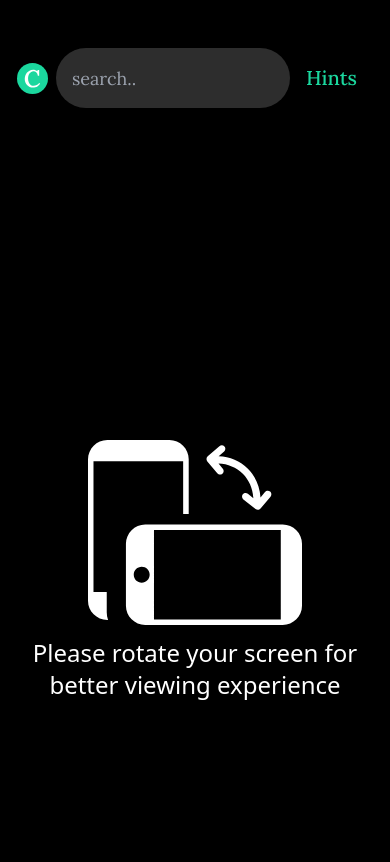
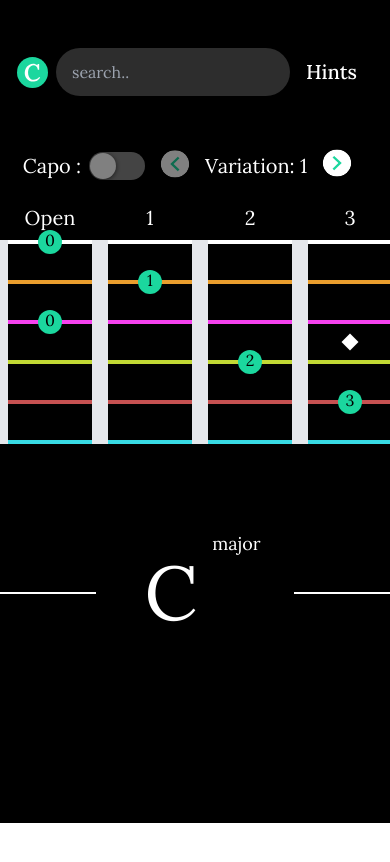
Before and after one commit to sharmamayank221/diachords, a Next.js app: page /chords/cmajor in a window 390 px wide. Shown: the top 862 px of the page. Built offline with nearby package versions, Linux system fonts and the light colour scheme.

Commit message:
make mobile design better

```diff
--- a/src/components/ChordName.tsx
+++ b/src/components/ChordName.tsx
@@ -10,13 +10,13 @@ interface IChordName {
 export default function ChordName({ singleDatafromDynamicPage }: IChordName) {
   return (
     <>
-      <div className="flex items-center justify-center font-Lora ">
+      <div className="flex items-center justify-center font-Lora mb-[30%]">
         <div className="line1 h-[2px] w-[309px] bg-white"></div>
         <div className="relative ml-12 mr-24 py-14">
-          <h2 className="text-[100px] text-white">
+          <h2 className="text-[76px] md:text-[100px] text-white">
             {singleDatafromDynamicPage?.key}
           </h2>
-          <h2 className="absolute right-[-63px] top-[50px] text-[24px] text-white">
+          <h2 className="absolute right-[-63px] top-[50px] text-lg md:text-[24px] text-white">
             {singleDatafromDynamicPage?.suffix}
           </h2>
         </div>
--- a/src/components/Fret.tsx
+++ b/src/components/Fret.tsx
@@ -54,31 +54,31 @@ export default function Fret({
 
   return (
     <div className="flex flex-col items-center">
-      <p className="text-white text-center pb-2 text-2xl font-Lora">
+      <p className="text-white text-center pb-2 text-xl md:text-2xl font-Lora">
         {fretIndex === 0
           ? "Open"
           : baseFret && fretIndex && baseFret - 1 + fretIndex}
       </p>
       <div
-        className={`b-1  h-[284px] w-[120px] relative b-[#FFF] border-r-8 border-l-8 border-collapse`}
+        className={`b-1  h-[204px] md:h-[284px] w-[100px] md:w-[120px] relative b-[#FFF] border-r-8 border-l-8 border-collapse`}
         id={`${fretIndex}`}
       >
         {StringsWithMatchedFingerNumbersOfAGivenChord?.map((stirng: any) => {
           return (
             <>
               <div
-                className={`w-[103px] mb-[52px] h-1 relative`}
+                className={`w-[84px] md:w-[103px] mb-9 md:mb-[52px] h-1 relative`}
                 id={`string-${stirng.stringNum}`}
                 key={stirng.stringNum}
                 style={{ background: `${stirng.color}` }}
               >
                 <div
-                  className={`absolute left-[50%] top-[50%] translate-x-[-50%] translate-y-[-50%]  h-[32px] w-[32px] rounded-full bg-[${
+                  className={`absolute left-[50%] top-[50%] translate-x-[-50%] translate-y-[-50%] h-6 w-6 md:h-[32px] md:w-[32px] rounded-full bg-[${
                     stirng.fretNum !== undefined ? "#1BD79E" : ""
                   }]`}
                 >
                   {stirng.fretNum !== undefined && (
-                    <h3 className="mt-[-2px] flex items-center justify-center font-Lora text-2xl text-black">
+                    <h3 className="mt-[-2px] flex items-center justify-center font-Lora text-base md:text-2xl text-black">
                       {stirng?.fingerNum}
                     </h3>
                   )}
--- a/src/components/Guitar.tsx
+++ b/src/components/Guitar.tsx
@@ -123,9 +123,51 @@ export default function Guitar({ data }: IGuitar) {
 
   return (
     <>
-      <div className="relative w-full h-full pt-14 flex items-center container mx-auto">
-        <div className="">
-          <div className="frets flex z-20 -mt-2 relative overflow-x-scroll h-[400px] w-[600px] sm:w-[700px] md:w-[1000px] lg:w-[1536px] overflow-y-hidden">
+      <div className="positions flex items-center justify-center w-full container mx-auto md:hidden mb-4">
+        <label className="text-white font-Lora text-xl md:text-3xl flex items-center">
+          <h4>Capo : {""}</h4>
+          <Switch
+            onChange={handleChange}
+            checked={checked as boolean}
+            className="react-switch ml-2"
+            disabled={!hasCapo as boolean}
+            boxShadow="0px 1px 5px rgba(0, 0, 0, 0.6)"
+            activeBoxShadow="0px 0px 1px 10px rgba(0, 0, 0, 0.2)"
+            uncheckedIcon={false}
+            checkedIcon={false}
+            onColor="#FFF"
+          />
+        </label>
+        <button
+          onClick={handlePrevPosition}
+          className="cursor-pointer"
+          disabled={PreviousButtonDisabled}
+        >
+          <Image
+            src="/arrowRight.svg"
+            alt="next"
+            width={80}
+            height={80}
+            className={`rotate-180 origin-center w-[60px] h-[60px] md:w-[80px] md:[80px] ${
+              PreviousButtonDisabled ? "opacity-50" : "opacity-100"
+            }`}
+          />
+        </button>
+        <h2 className="text-white text-center font-Lora text-xl md:text-3xl">
+          Variation: {position + 1}
+        </h2>
+
+        <button
+          onClick={hanldeNextPosition}
+          className={`-mt-[10px] cursor-pointer w-[60px] h-[60px] md:w-[80px] md:[80px] ${
+            NextButtonDisabled ? "opacity-50" : "opacity-100"
+          }`}
+          disabled={NextButtonDisabled}
+        >
+          <Image src="/arrowRight.svg" alt="next" width={80} height={80} />
+        </button>
+      </div>
+      <div className="frets flex z-20 -mt-2 relative overflow-x-scroll h-[276px] md:h-[400px] w-[600px] sm:w-[700px] md:w-[1000px] lg:w-[1536px] overflow-y-hidden">
         {fretObjects.map((fret, idx) => {
           return (
             <Fret
@@ -141,8 +183,9 @@ export default function Guitar({ data }: IGuitar) {
           );
         })}
       </div>
-
-          <div className="positions flex items-center justify-start lg:justify-center w-full container mx-auto">
+      <div className="relative w-full h-full md:pt-14 flex items-center container mx-auto">
+        <div className="">
+          <div className="positions hidden items-center justify-start lg:justify-center w-full container mx-auto md:flex ">
             <label className="text-white font-Lora text-xl md:text-3xl flex items-center">
               Capo : {""}
               <Switch
--- a/src/components/Header.tsx
+++ b/src/components/Header.tsx
@@ -34,7 +34,7 @@ export default function Header() {
             <button
               type="button"
               onClick={openModal}
-              className="rounded-md bg-black font-Lora bg-opacity-20 px-4 py-2 text-xl md:text-2xl font-medium text-[#1BD79E] hover:bg-opacity-30 focus:outline-none focus-visible:ring-2 focus-visible:ring-white focus-visible:ring-opacity-75"
+              className="rounded-md bg-black font-Lora bg-opacity-20 px-4 py-2 text-xl md:text-2xl font-medium text-white hover:bg-opacity-30 focus:outline-none focus-visible:ring-2 focus-visible:ring-white focus-visible:ring-opacity-75"
             >
               Hints
             </button>
--- a/src/components/Layout.tsx
+++ b/src/components/Layout.tsx
@@ -7,18 +7,7 @@ export default function Layout({ children }: any) {
   return (
     <div>
       <Header />
-      <main style={{ backgroundColor: "#000" }} className="sm:block hidden">
-        {children}
-      </main>
-
-      <div className="h-screen bg-black flex flex-col items-center justify-center sm:hidden">
-        <div className="relative w-[214px] h-[185px]">
-          <Image src="/rotate.svg" alt="rotate-screen" fill />
-        </div>
-        <span className="text-white text-center text-2xl pt-3">
-          Please rotate your screen for better viewing experience
-        </span>
-      </div>
+      <main style={{ backgroundColor: "#000" }}>{children}</main>
       <Footer />
     </div>
   );
--- a/src/components/SearchBar.tsx
+++ b/src/components/SearchBar.tsx
@@ -75,7 +75,7 @@ export default function Searchbar() {
       <form className=" relative flex w-full items-start justify-start">
         <input
           type="text"
-          className="focus:shadow-outline shadow-none h-[60px] w-[90%] rounded-full border-none bg-[#2D2D2D] pl-4 font-Lora text-lg text-[#FFF] outline-none focus:outline-none w-full"
+          className="focus:shadow-outline shadow-none h-[48px] md:h-[60px] rounded-full border-none bg-[#2D2D2D] pl-4 font-Lora text-base md:text-lg text-[#FFF] outline-none focus:outline-none w-full"
           placeholder="search.."
           color="#FFF"
           onChange={(e: React.FormEvent<HTMLInputElement>) =>
--- a/src/pages/chords/[id].tsx
+++ b/src/pages/chords/[id].tsx
@@ -7,7 +7,6 @@ import ChordName from "@/components/ChordName";
 import { A } from "@/types/chord.types";
 import getIDs from "@/helpers/getIDs";
 import { useRouter } from "next/router";
-import Layout from "@/components/Layout";
 
 interface IParams extends ParsedUrlQuery {
   slug: string;
```
Lines whose indentation alone changed are shown as unchanged.
